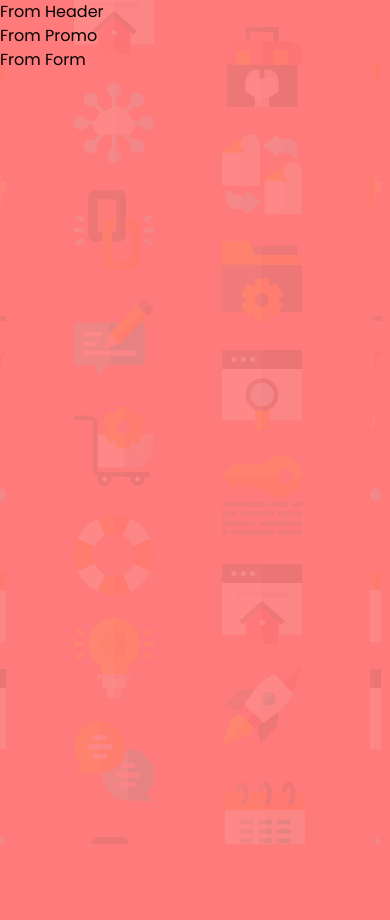
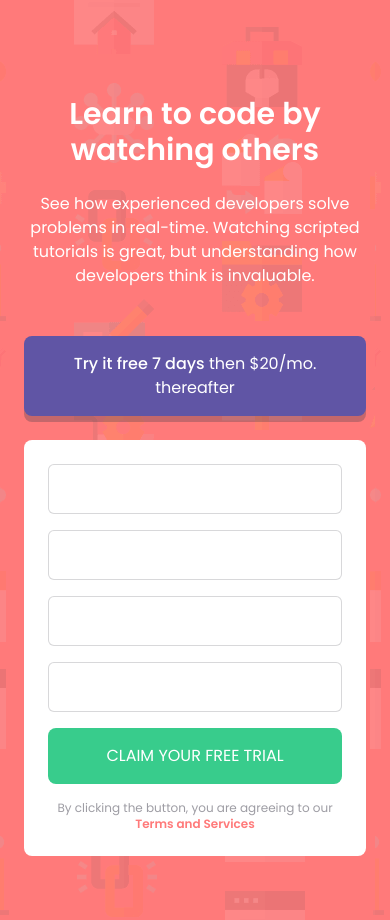
Before and after one commit to tOnski86/intro-component, a React (Vite) app: page / in a window 390 px wide. Before the commit the page ends 844 px from the top, so only its background shows below. Built offline with nearby package versions, Linux system fonts and the light colour scheme.

Commit message:
Initial responsive layout

```diff
--- a/index.html
+++ b/index.html
@@ -12,7 +12,9 @@
     />
     <title>Intro Component with Sign-up Form</title>
   </head>
-  <body class="font-poppins bg-mobile sm:bg-desktop bg-red">
+  <body
+    class="font-poppins bg-mobile sm:bg-desktop bg-red md:flex md:flex-col md:items-center md:justify-center md:min-h-screen"
+  >
     <div id="root"></div>
     <script type="module" src="/src/main.jsx"></script>
   </body>
--- a/src/App.jsx
+++ b/src/App.jsx
@@ -1,12 +1,10 @@
 import Header from './components/Header';
-import Promo from './components/Promo';
 import Form from './components/Form';
 
 function App() {
   return (
-    <div>
+    <div className='grid grid-cols-1 md:grid-cols-2 mx-6 md:max-w-4xl md:items-center md:gap-6 mt-24 md:mt-0 mb-16 md:mb-0'>
       <Header />
-      <Promo />
       <Form />
     </div>
   );
--- /dev/null
+++ b/src/components/Button.jsx
@@ -0,0 +1,14 @@
+/* eslint-disable react/prop-types */
+function Button({ children, ...props }) {
+  const { className } = props;
+
+  return (
+    <button
+      className={`${className} p-4 rounded-lg relative after:absolute after:h-full after:w-full after:bg-grey/30 after:top-1.5 after:left-0 after:rounded-lg after:-z-10`}
+    >
+      {children}
+    </button>
+  );
+}
+
+export default Button;
--- a/src/components/Form.jsx
+++ b/src/components/Form.jsx
@@ -1,5 +1,46 @@
+import Button from './Button';
+
 function Form() {
-  return <h1>From Form</h1>;
+  return (
+    <div className='text-center '>
+      <div className='mb-6 '>
+        <Button className='bg-violet text-white w-full'>
+          <span className='font-medium'>Try it free 7 days</span> then $20/mo.
+          thereafter
+        </Button>
+      </div>
+
+      <form
+        action='#'
+        className='bg-white rounded-lg p-6 grid grid-cols-1 gap-4 '
+      >
+        <input
+          type='text'
+          className='border border-grey/20 py-3 px-4 rounded-md'
+        />
+        <input
+          type='text'
+          className='border border-grey/20 py-3 px-4 rounded-md'
+        />
+        <input
+          type='text'
+          className='border border-grey/20 py-3 px-4 rounded-md'
+        />
+        <input
+          type='text'
+          className='border border-grey/20 py-3 px-4 rounded-md'
+        />
+        <Button className='bg-green text-white uppercase'>
+          Claim your free trial
+        </Button>
+
+        <footer className='text-xs text-grey/50'>
+          By clicking the button, you are agreeing to our
+          <span className='font-semibold text-red'> Terms and Services</span>
+        </footer>
+      </form>
+    </div>
+  );
 }
 
 export default Form;
--- a/src/components/Header.jsx
+++ b/src/components/Header.jsx
@@ -1,5 +1,16 @@
 function Header() {
-  return <h1>From Header</h1>;
+  return (
+    <div className='text-center md:text-left text-white '>
+      <h1 className='text-3xl sm:text-4xl font-semibold mb-6'>
+        Learn to code by watching others
+      </h1>
+      <p className='mb-12'>
+        See how experienced developers solve problems in real-time. Watching
+        scripted tutorials is great, but understanding how developers think is
+        invaluable.
+      </p>
+    </div>
+  );
 }
 
 export default Header;
--- a/src/components/Promo.jsx
+++ /dev/null
@@ -1,5 +0,0 @@
-function Promo() {
-  return <h1>From Promo</h1>;
-}
-
-export default Promo;
--- a/tailwind.config.js
+++ b/tailwind.config.js
@@ -14,9 +14,10 @@ export default {
     colors: {
       red: 'hsl(0, 100%, 74%)',
       green: 'hsl(154, 59%, 51%)',
-      blue: 'hsl(248, 32%, 49%)',
+      violet: 'hsl(248, 32%, 49%)',
       grey: 'hsl(249, 10%, 26%)',
-      white: 'hsl(246, 25%, 77%)',
+      pale: 'hsl(246, 25%, 77%)',
+      white: '#fff',
     },
   },
   plugins: [],
```
